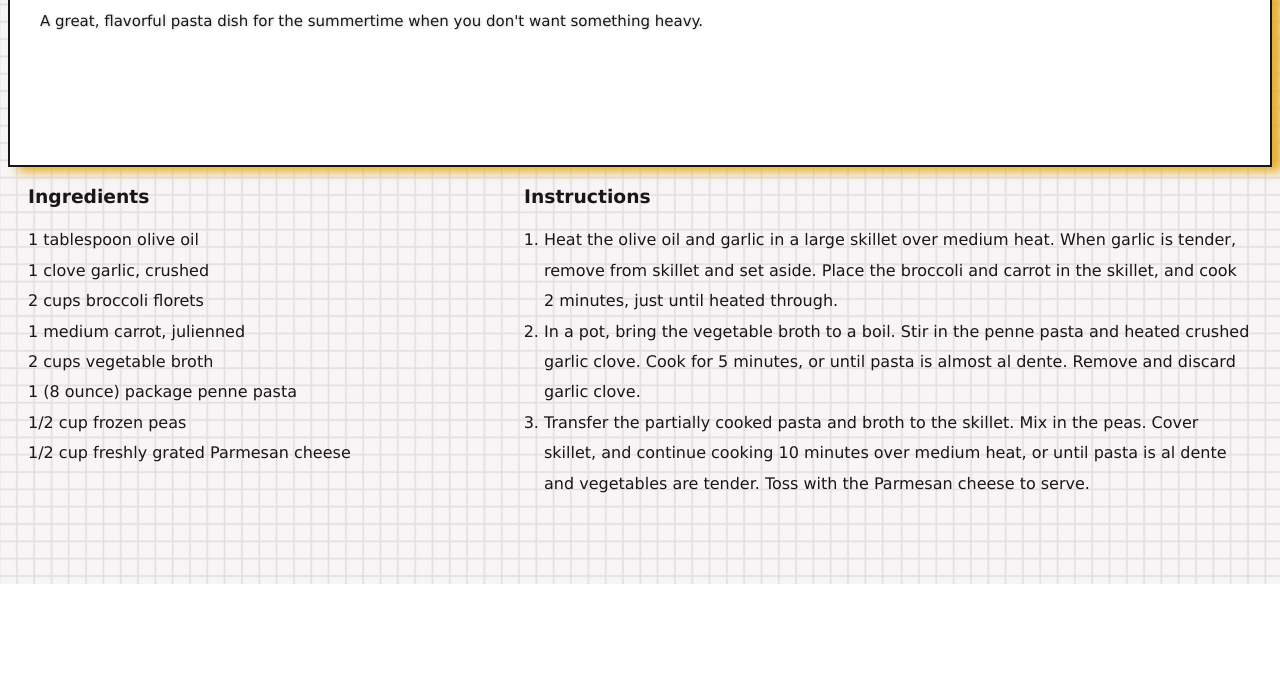
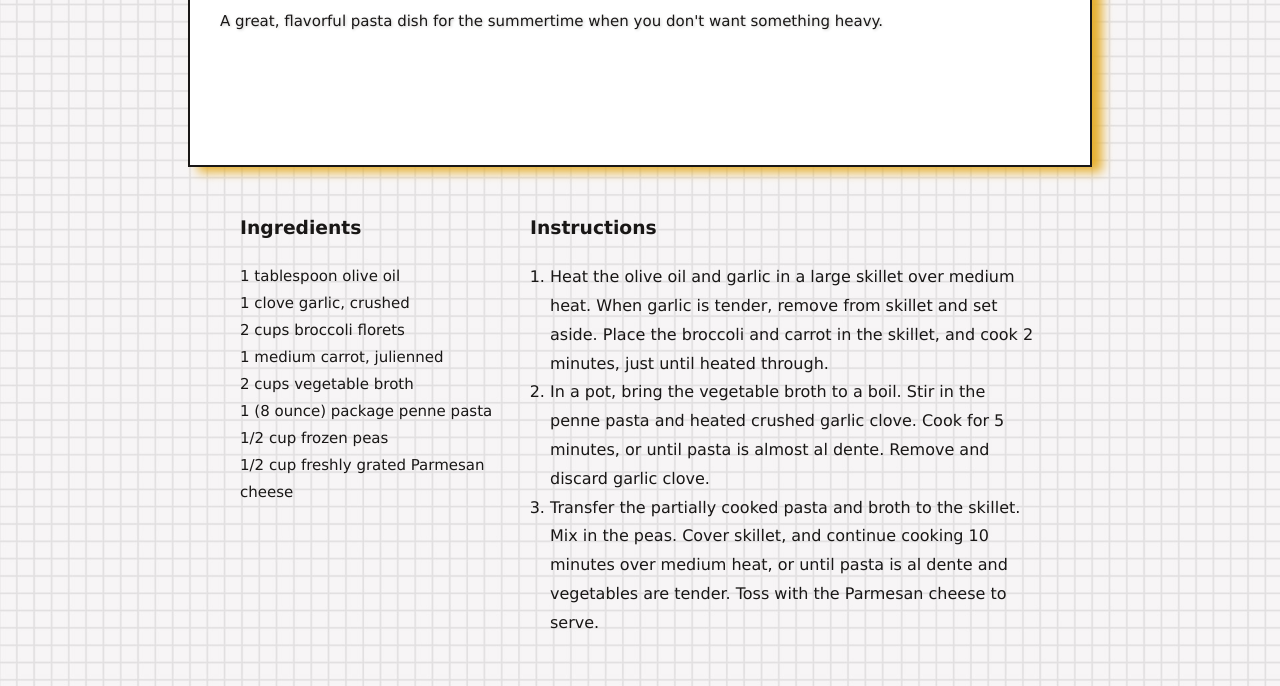
Before and after one commit to Al-na/odin-recipes, a plain HTML site: page recipes/penne-primavera.html in a window 1280 px wide. Shown: the part 216-902 px from the top of the page. Before the commit the page ends 800 px from the top, so only its background shows below. Drawn offline with Linux system fonts and the light colour scheme.

Commit message:
styled penne page with use of flex for the divs

```diff
--- a/recipes/style-penne.css
+++ b/recipes/style-penne.css
@@ -6,28 +6,30 @@ body {
 }
 .container {
   display: flex;
-  flex-direction: row;
-  justify-content: space-evenly;
+  height: auto;
+  padding: 25px;
+  margin: 0 auto;
+  width: 800px;
+}
+/* will apply style to all 2 divs in the container (ingredients + instructions) */
+.container > div {
+  flex: 1;
+  /* flex: 1 is shorthand to flex-grow, flex-shrink and flex-basis */
+  line-height: 1.8;
 }
 
-.card-ingredients {
-  width: 100%;
-  margin-left: 20px;
+.container > .card-ingredients ul {
+  list-style-type: none;
+  padding-left: 0;
+  font-size: 15px;
 }
 
-.card-ingredients ul {
-  list-style-type: none;
-  line-height: 1.9;
-  padding: 0;
+.container > .card-instructions {
+  flex: 2;
+  margin-left: 35px;
 }
 
-.card-instructions {
-margin-right: 20px;
-margin-left: 15px;
-}
-
-.card-instructions ol {
-  line-height: 1.9;
+.container > .card-instructions ol {
   padding-left: 20px;
 }
 
@@ -36,15 +38,13 @@ margin-left: 15px;
 }
 
 .banner {
-  /* background-image: url('../vecteezy/gourmet-mushroom-risotto.jpeg'); */
-  /* background-size: cover; */
   background-color: white;
-  /* background-position: center; */
   border: 2px solid #191716;
   /* box-shadow: 10px 5px 5px #3D348B; */
   box-shadow: 10px 5px 10px #E6AF2E;
+  width: 900px;
   padding: 100px 0;
-  width: auto;
+  margin: 0 auto;
 }
 
 .banner h1 {
```
Also changed, not shown: index.html (+2 -2 lines).
